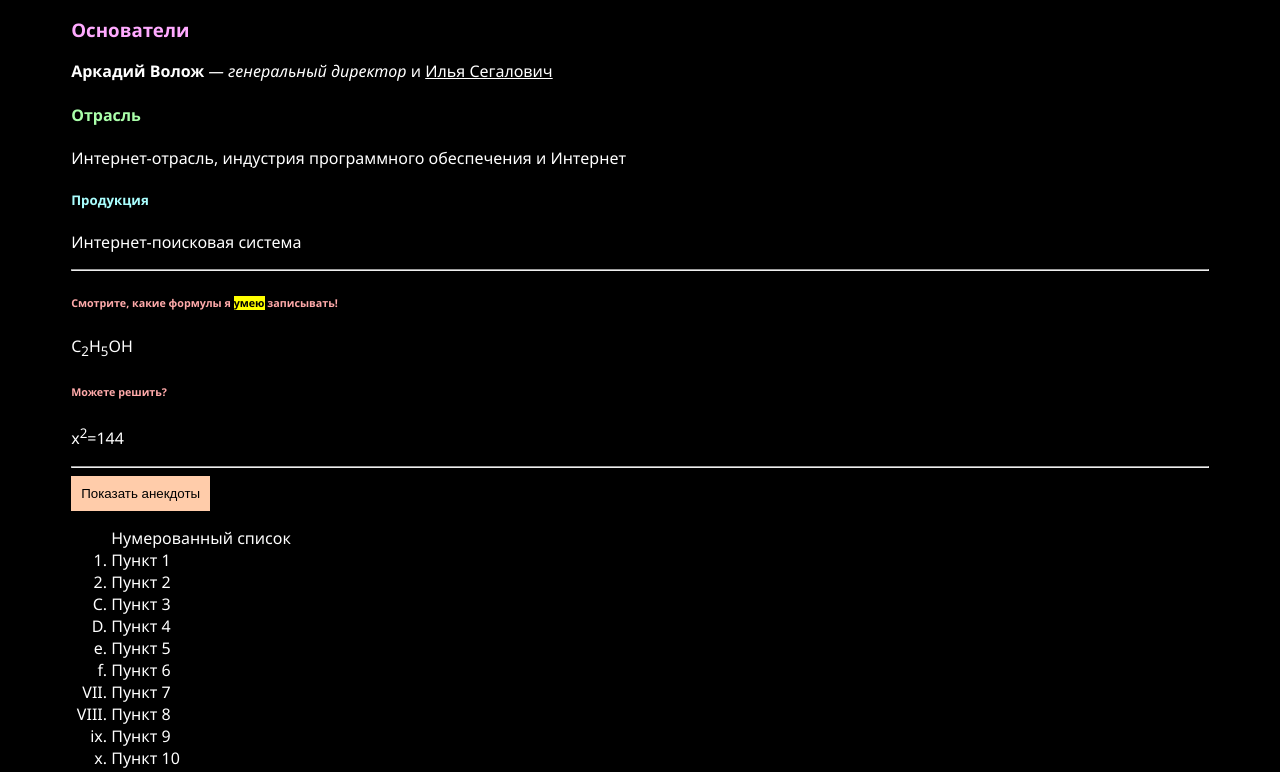
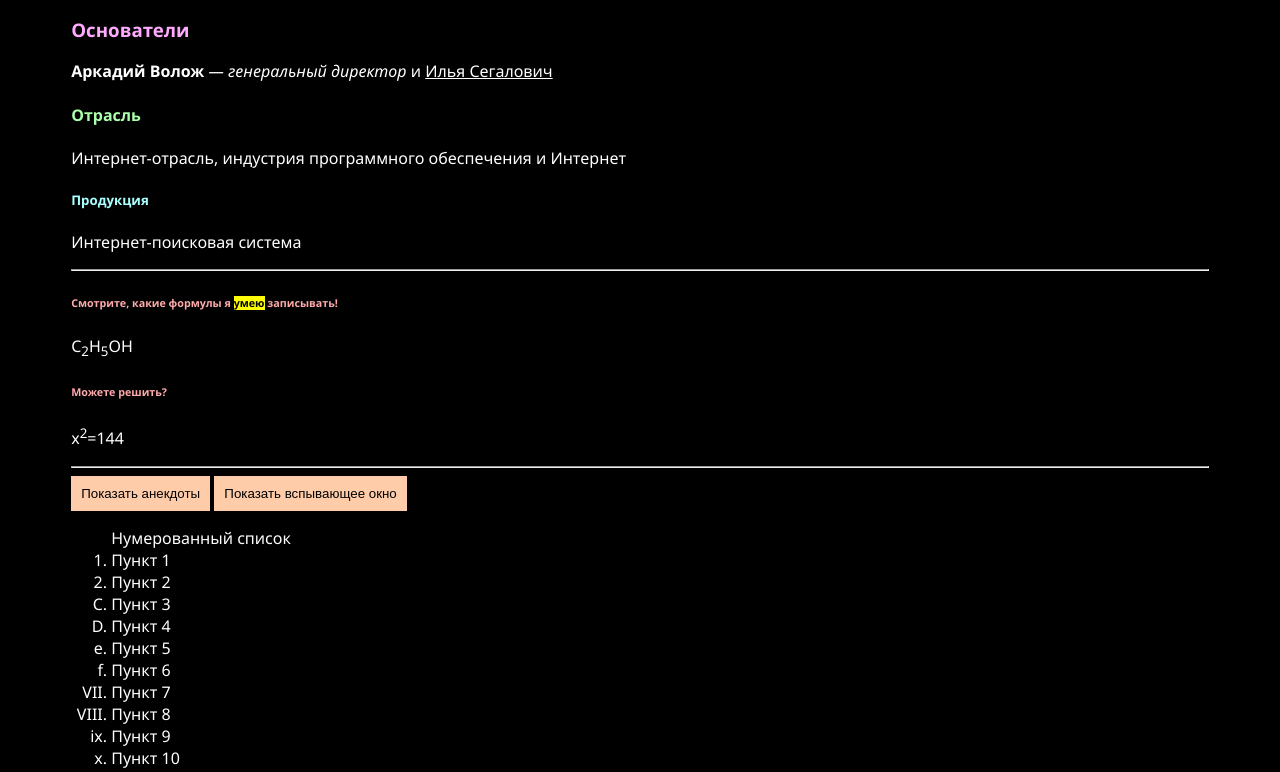
Before and after one commit to tsemkaloalena-mirea/Development-of-client-parts-of-Internet-resources, a plain HTML site: page task_1/index.html in a window 1280 px wide. Shown: the part 292-1064 px from the top of the page. Drawn offline with Linux system fonts and the light colour scheme.

Commit message:
Update index.html

```diff
--- a/task_1/index.html
+++ b/task_1/index.html
@@ -12,6 +12,9 @@
 	<script>
 		function show_joke() {
 			document.getElementsByClassName("jokes_window")[0].style.display = "block"
+		}
+		function show_window() {
+			window.alert("Окошко вспыло");
 		}
 	</script>
 </head>
@@ -35,6 +38,7 @@
 		<p>x<sup>2</sup>=144</p>
 		<hr>
 		<button id="show_joke_btn" onclick="show_joke()">Показать анекдоты</button>
+		<button id="show_joke_btn" onclick="show_window()">Показать вспывающее окно</button>
 		<div class="jokes_window">
 			<p>— Скажи триста. — Триста. — Абстрагируйся от суеты, достигнув с космосом единства.</p>
 			<hr>
@@ -140,7 +144,6 @@
 		<br>
 		<br>
 		<hr>
-		<p>Я не нашёль сайт, который разрешил бы использование своей страницы в iframe других сайтов, так что воть:</p>
 		<iframe src="additional.html" width="80%" height="600" align="right" marginheight="20" marginwidth="20" frameborder="1" scrolling="auto">
 			Ваш браузер не поддерживает плавающие фреймы!
 		</iframe>
```
